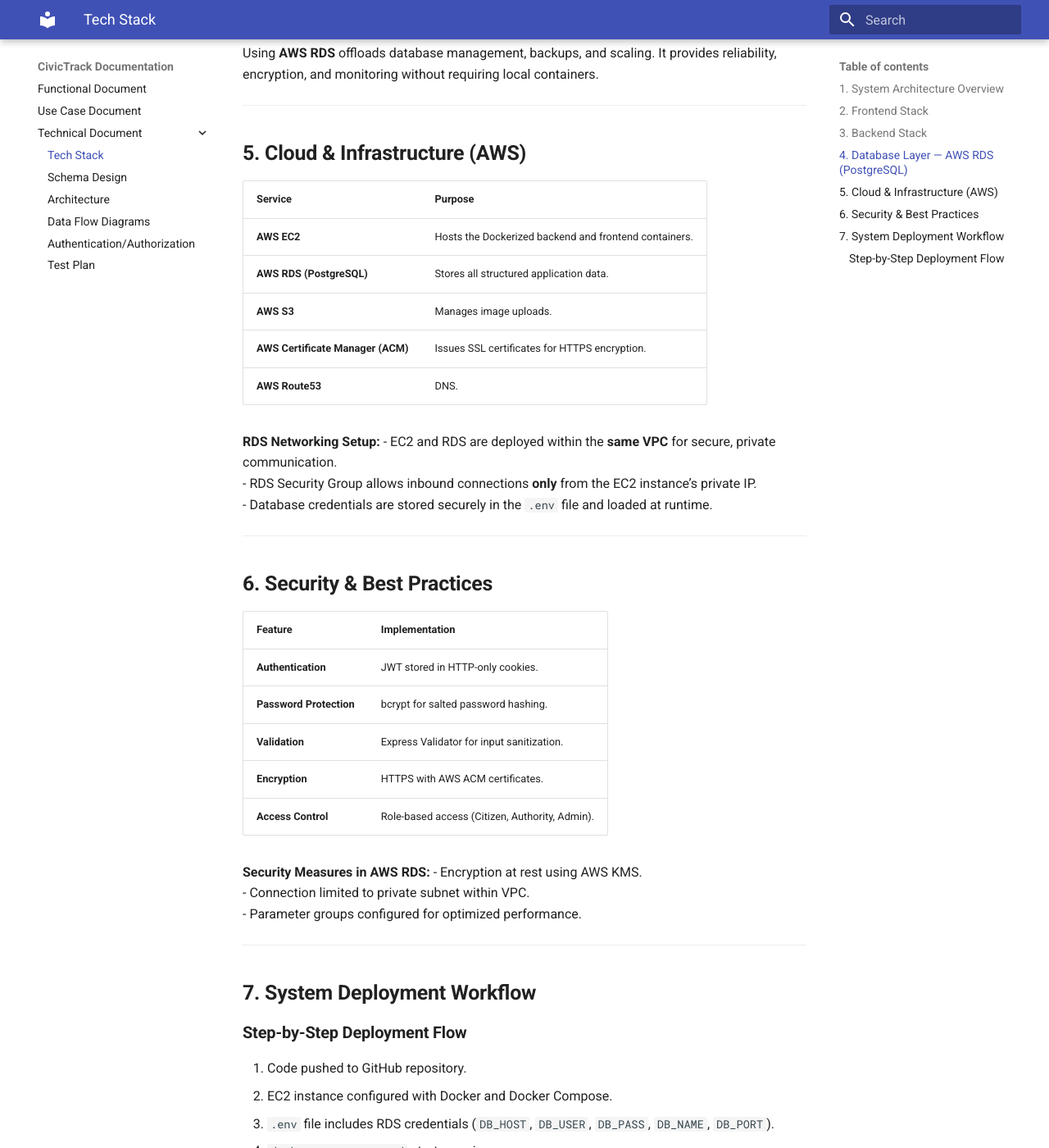
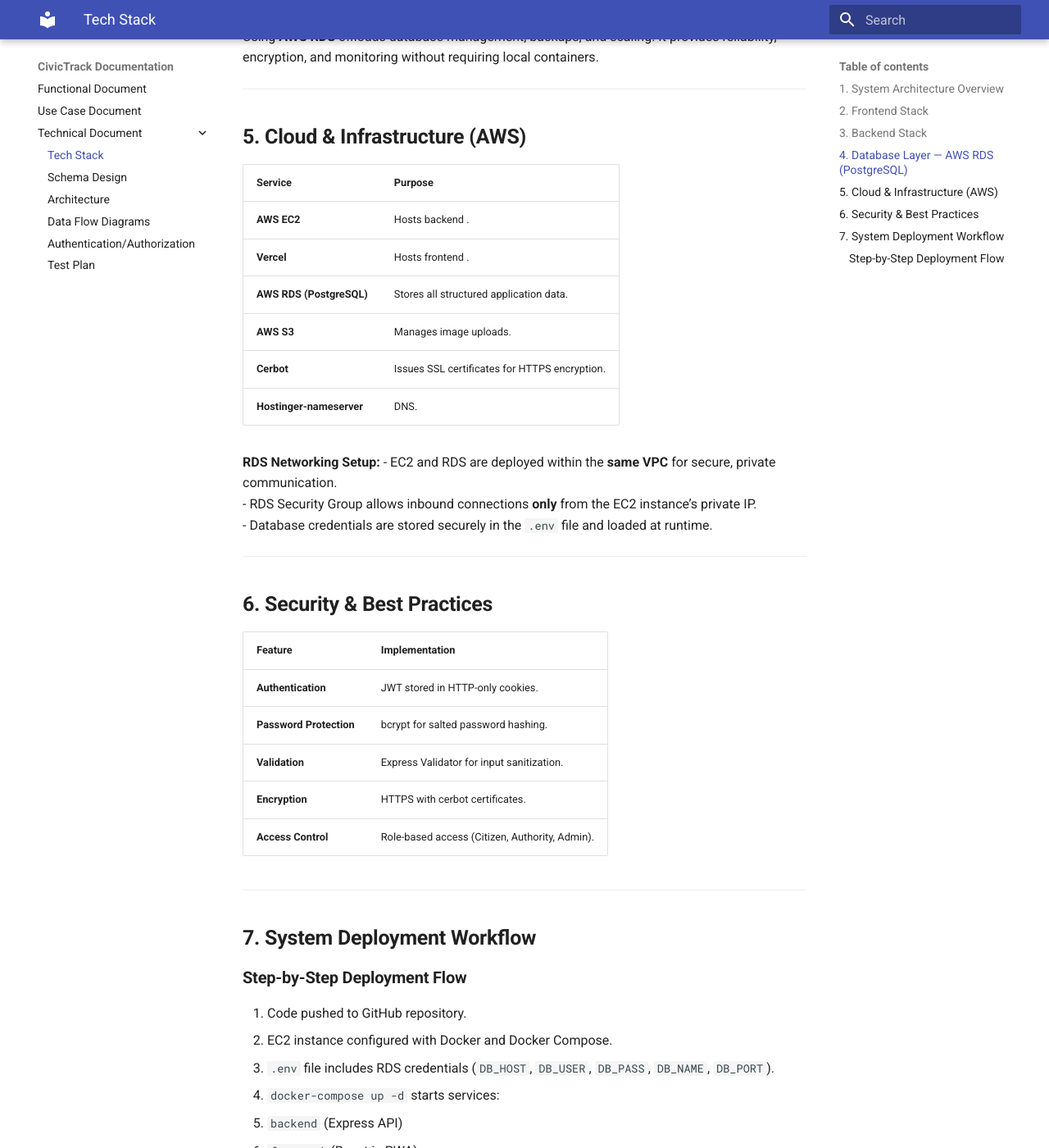
Before and after one commit to mahipaljhala/documentation-civic-track, an MkDocs documentation site: the page built from docs/technical-doc/tech-stack.md, in a window 1280 px wide and 1400 px high, scrolled down 2165 px. Shown: the whole window at 82% size. Built offline with MkDocs 1.6.1 and Material for MkDocs 9.7.7, drawn with Linux system fonts in a browser that asks for light colours; some of the changed text lies outside the part shown.

```diff
--- a/docs/technical-doc/tech-stack.md
+++ b/docs/technical-doc/tech-stack.md
@@ -9,9 +9,9 @@
 | **Backend** | Node.js + Express.js + Sequelize ORM | Handles REST APIs, authentication, and communicates with PostgreSQL (via RDS). |
 | **Database** | **AWS RDS (PostgreSQL)** | Managed relational database for users, issues, logs, and categories. |
 | **Storage** | AWS S3 | Stores uploaded issue images securely. |
-| **Deployment** | Docker + Docker Compose (on AWS EC2) | Orchestrates containerized backend and frontend. |
-| **Security** | JWT (HTTP-only Cookies), bcrypt, Helmet, SSL/TLS | Ensures authentication, encryption, and secure communication. |
-| **SSL/TLS** | AWS Certificate Manager | Enables HTTPS for secure frontend and backend access. |
+| **Deployment** | AWS EC2| backend on EC2. |
+| **Security** | JWT (HTTP-only Cookies), bcrypt, SSL/TLS | Ensures authentication, encryption, and secure communication. |
+| **SSL/TLS** | Cerbot+nginx | Enables HTTPS for secure frontend and backend access. |
 
 ---
 
@@ -63,11 +63,12 @@ Using **AWS RDS** offloads database management, backups, and scaling. It provide
 
 | **Service** | **Purpose** |
 |--------------|-------------|
-| **AWS EC2** | Hosts the Dockerized backend and frontend containers. |
+| **AWS EC2** | Hosts backend . |
+| **Vercel** | Hosts frontend . |
 | **AWS RDS (PostgreSQL)** | Stores all structured application data. |
 | **AWS S3** | Manages image uploads. |
-| **AWS Certificate Manager (ACM)** | Issues SSL certificates for HTTPS encryption. |
-| **AWS Route53** | DNS. |
+| **Cerbot** | Issues SSL certificates for HTTPS encryption. |
+| **Hostinger-nameserver** | DNS. |
 
 **RDS Networking Setup:**
 - EC2 and RDS are deployed within the **same VPC** for secure, private communication.
@@ -95,13 +96,9 @@ Using **AWS RDS** offloads database management, backups, and scaling. It provide
 | **Authentication** | JWT stored in HTTP-only cookies. |
 | **Password Protection** | bcrypt for salted password hashing. |
 | **Validation** | Express Validator for input sanitization. |
-| **Encryption** | HTTPS with AWS ACM certificates. |
+| **Encryption** | HTTPS with cerbot certificates. |
 | **Access Control** | Role-based access (Citizen, Authority, Admin). |
 
-**Security Measures in AWS RDS:**
-- Encryption at rest using AWS KMS.
-- Connection limited to private subnet within VPC.
-- Parameter groups configured for optimized performance.
 
 ---
 
@@ -116,7 +113,7 @@ Using **AWS RDS** offloads database management, backups, and scaling. It provide
    - `frontend` (React.js PWA)
 5. Backend connects securely to RDS PostgreSQL instance.
 6. Image uploads handled by S3 with public read access.
-7. AWS ACM ensures HTTPS for all communication.
+7. Cerbot+nginx ensures HTTPS for all communication.
 
 <!-- **Ports Configuration:**.
 
```
Also changed, not shown: other parts of docs/technical-doc/tech-stack.md (+1 -1 lines), docs/index.md (+4 -4 lines), docs/technical-doc/CICD.md (added, +117 -0 lines), docs/technical-doc/arch.md (+1 -1 lines), docs/technical-doc/schema.md (+1 -1 lines), docs/images/archi.jpeg (added), site/images/archi.jpeg (added), site/technical-doc/arch/index.html, 2 other files.
